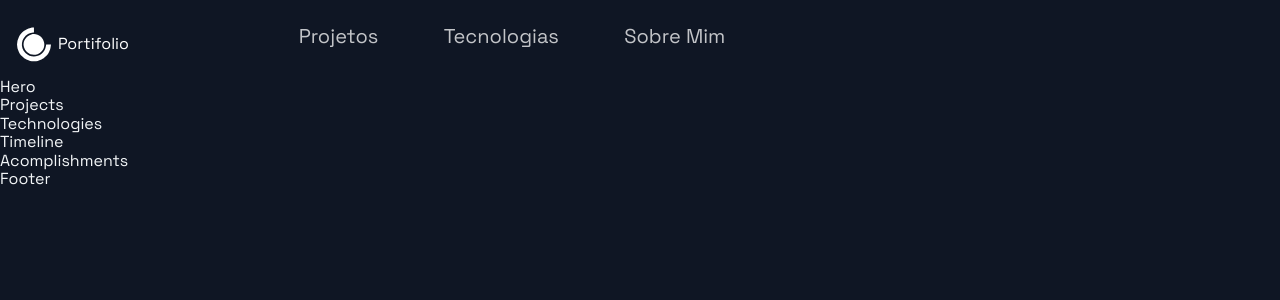
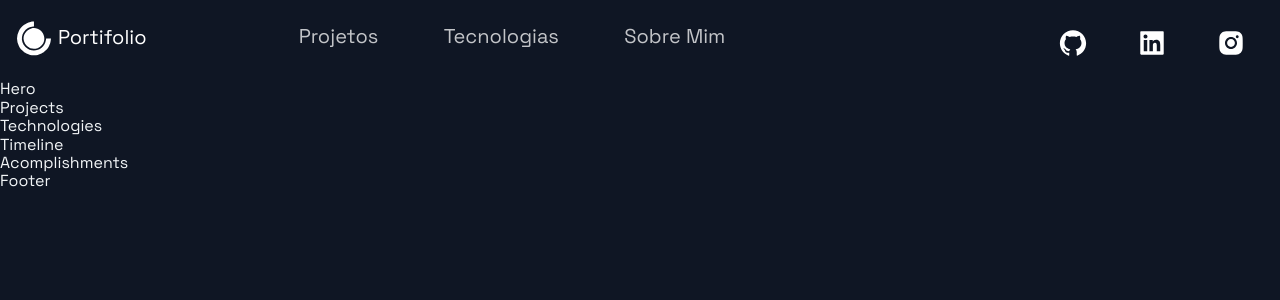
Before and after one commit to kbaths/portfolio_website, a Next.js app: page / in a window 1280 px wide. Shown: the top 300 px of the page. Built offline with nearby package versions, Linux system fonts and the light colour scheme.

Commit message:
Styling social media

```diff
--- a/src/components/Header/Header.js
+++ b/src/components/Header/Header.js
@@ -3,14 +3,14 @@
 import { AiFillGithub, AiFillInstagram, AiFillLinkedin } from 'react-icons/ai';
 import { DiCssdeck } from 'react-icons/di';
 
-import { Container, Div1, Div2, Div3, NavLink, SocialIcons } from './HeaderStyles';
+import { Container, Span, Div1, Div2, Div3, NavLink, SocialIcons } from './HeaderStyles';
 
 const Header = () =>  (
   <Container>
     <Div1>
       <Link href="/">
-        <a style={{ display: "flex", alignItems: "center", color: "white" }}>
-          <DiCssdeck size="3em" /> <span>Portifolio</span>
+        <a style={{ display: "flex", alignItems: "center", color: "white", marginTop: "-15px" }}>
+          <DiCssdeck size="3em" /> <Span>Portifolio</Span>
         </a>
       </Link>
     </Div1>
@@ -32,6 +32,17 @@
         </Link>
       </li>
     </Div2>
+    <Div3>
+      <SocialIcons href='https://github.com'>
+        <AiFillGithub size="3rem"/>
+      </SocialIcons>
+      <SocialIcons href='https://linkedin.com'>
+        <AiFillLinkedin size="3rem"/>
+      </SocialIcons>
+      <SocialIcons href='https://instagram.com'>
+        <AiFillInstagram size="3rem"/>
+      </SocialIcons>
+    </Div3>
   </Container>
 );
 
--- a/src/components/Header/HeaderStyles.js
+++ b/src/components/Header/HeaderStyles.js
@@ -17,6 +17,11 @@
     grid-row-gap: 0.5rem;
   }
 `;
+
+export const Span = styled.span`
+  font-size: 2rem;
+`;
+
 export const Div1 = styled.div`
   grid-area: 1 / 1 / 2 / 2;
   display: flex;
```
